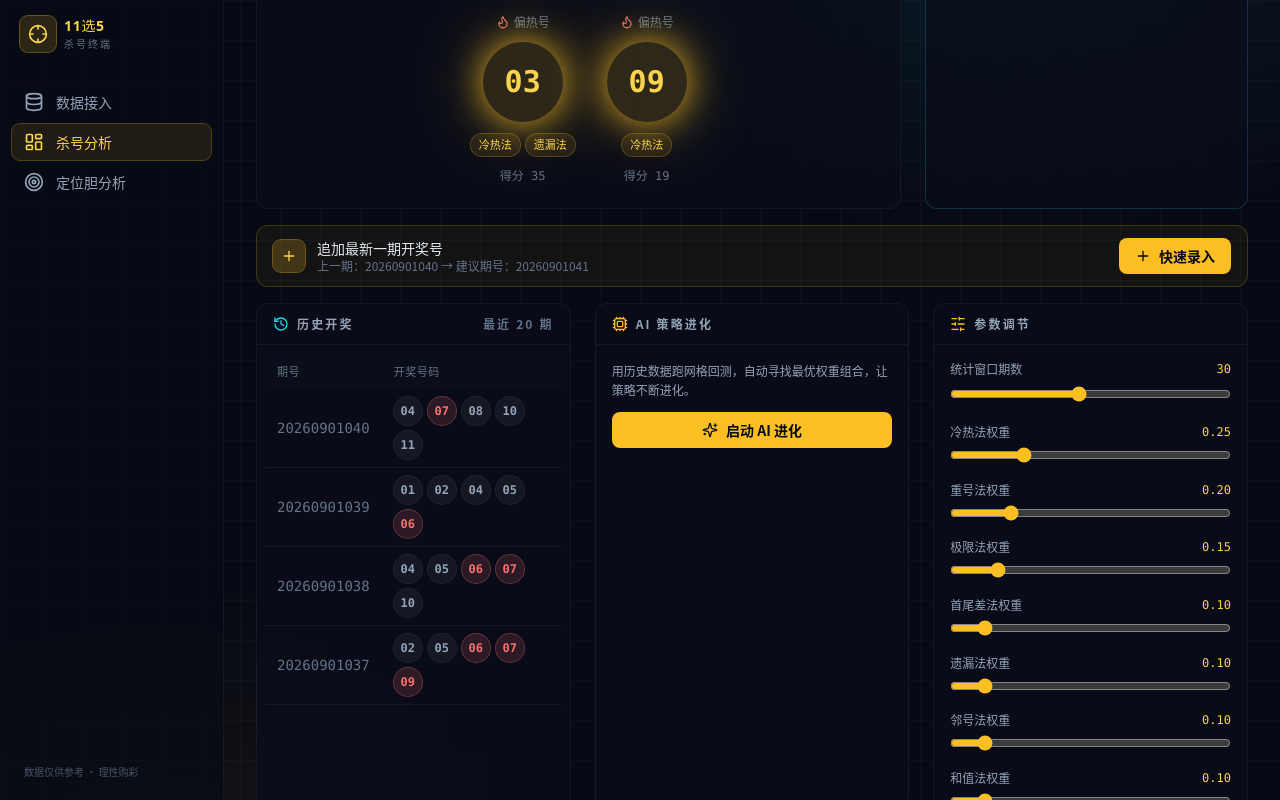
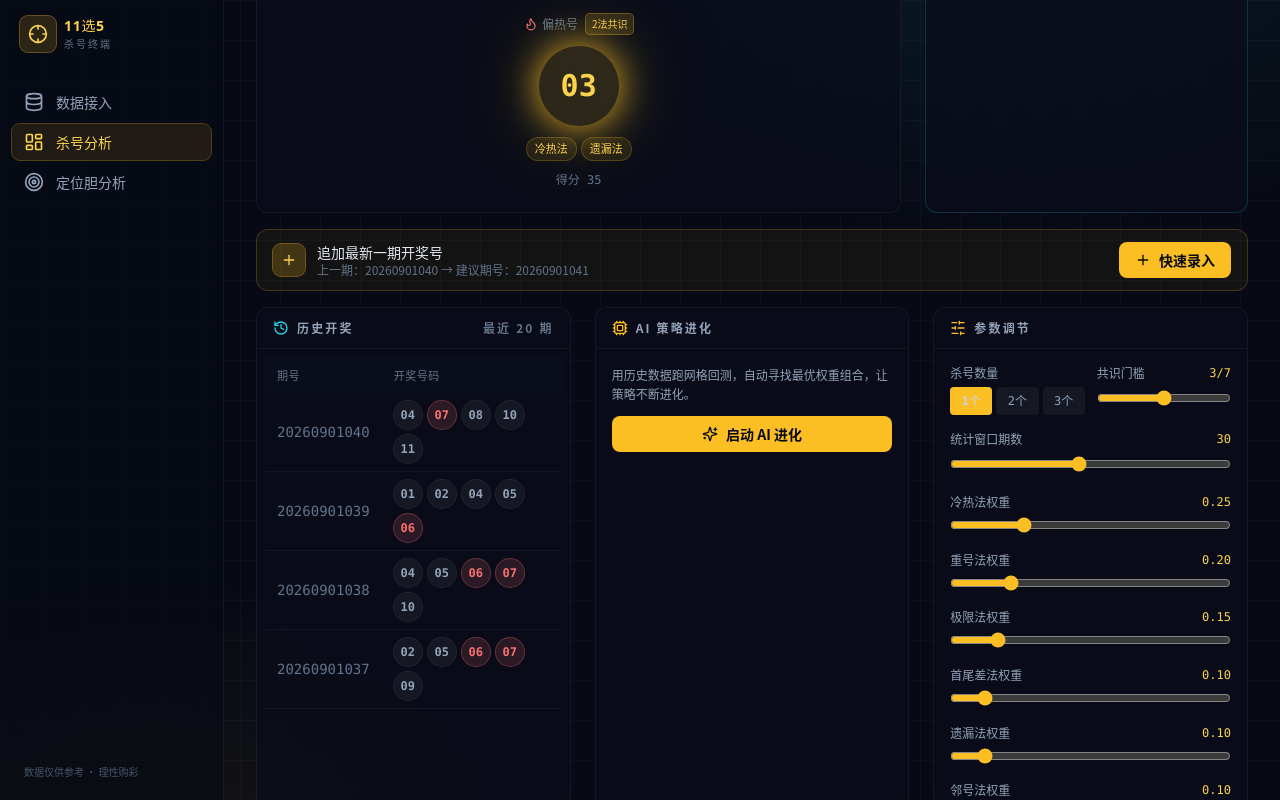
Before and after one commit to yx890809/11or5, a React (Vite) app: page / in a window 1280 px wide. Both pictures are taken after a click on the button "没有链接？载入演示数据体验". Built offline with nearby package versions, Linux system fonts and the light colour scheme.

Commit message:
feat: 杀号引擎重构 - 默认杀1个号(理论55%) + 共识投票制 + 杀号数量/共识门槛可调

```diff
--- a/src/components/KillCard.tsx
+++ b/src/components/KillCard.tsx
@@ -1,14 +1,23 @@
 // 杀号推荐卡
-import { Crosshair, Flame, Snowflake } from "lucide-react";
-import type { KillRecommendation, NumberStat } from "@/types";
+import { Crosshair, Flame, Snowflake, TrendingUp } from "lucide-react";
+import type { KillRecommendation, NumberStat, AnalyzerOptions } from "@/types";
 import Ball from "./Ball";
 
 interface Props {
   recommendation: KillRecommendation;
   stats: NumberStat[];
+  options?: AnalyzerOptions;
 }
 
-export default function KillCard({ recommendation, stats }: Props) {
+/** 杀 N 个号的理论随机正确率 */
+function killSuccessRate(n: number): string {
+  // C(11-n, 5) / C(11, 5)
+  const total = 462; // C(11,5)
+  const ok = [462, 252, 126, 56, 21][n] ?? 0;
+  return ((ok / total) * 100).toFixed(1);
+}
+
+export default function KillCard({ recommendation, stats, options }: Props) {
   const { killNumbers, details } = recommendation;
   const killDetails = killNumbers
     .map((n) => details.find((d) => d.num === n))
@@ -27,13 +36,24 @@ export default function KillCard({ recommendation, stats }: Props) {
     );
   }
 
+  // 算出最高共识度（多少种方法同意）
+  const maxConsensus = Math.max(...killDetails.map((d) => d.methods.length));
+
   return (
     <div className="panel">
       <div className="panel-header justify-between">
         <span className="flex items-center gap-2">
           <Crosshair className="h-4 w-4 text-gold-400" /> 下期杀号推荐
         </span>
-        <span className="text-xs text-slate-500">综合 4 种方法评分</span>
+        <div className="flex items-center gap-2 text-xs text-slate-500">
+          <span className="flex items-center gap-1 text-gold-300">
+            <TrendingUp className="h-3 w-3" /> 共识 {maxConsensus}/7 法
+          </span>
+          <span className="text-slate-600">|</span>
+          <span>理论 {(killSuccessRate(killNumbers.length))}%</span>
+          <span className="text-slate-600">|</span>
+          <span>杀 {killNumbers.length} 个</span>
+        </div>
       </div>
       <div className="flex flex-wrap items-center justify-center gap-4 p-4 md:gap-8 md:p-6">
         {killDetails.map((d, i) => {
@@ -48,6 +68,9 @@ export default function KillCard({ recommendation, stats }: Props) {
                   <Snowflake className="h-3.5 w-3.5 text-cyan-400" />
                 )}
                 {isHot ? "偏热号" : "偏冷号"}
+                <span className="ml-1 rounded bg-gold-400/15 px-1.5 py-0.5 text-[10px] text-gold-300 ring-1 ring-gold-400/40">
+                  {d.methods.length}法共识
+                </span>
               </div>
               <Ball num={d.num} variant="gold" size="xl" glow className="!h-16 !w-16 !text-2xl md:!h-20 md:!w-20 md:!text-3xl" />
               <div className="flex flex-wrap justify-center gap-1.5">
--- a/src/components/ParamPanel.tsx
+++ b/src/components/ParamPanel.tsx
@@ -17,6 +17,7 @@ export default function ParamPanel() {
   const options = useLotteryStore((s) => s.options);
   const setWindow = useLotteryStore((s) => s.setWindow);
   const setWeight = useLotteryStore((s) => s.setWeight);
+  const setOptions = useLotteryStore((s) => s.setOptions);
 
   return (
     <div className="panel">
@@ -24,6 +25,49 @@ export default function ParamPanel() {
         <SlidersHorizontal className="h-4 w-4 text-gold-400" /> 参数调节
       </div>
       <div className="space-y-4 p-4">
+        {/* 杀号数量 + 共识门槛 两个新参数 */}
+        <div className="grid grid-cols-2 gap-3">
+          <div>
+            <div className="mb-1.5 flex items-center justify-between text-xs">
+              <span className="text-slate-400">杀号数量</span>
+            </div>
+            <div className="flex gap-1">
+              {[1, 2, 3].map((n) => (
+                <button
+                  key={n}
+                  onClick={() => setOptions({ ...options, killCount: n })}
+                  className={`flex-1 rounded px-2 py-1.5 text-xs font-mono transition ${
+                    options.killCount === n
+                      ? "bg-gold-400 text-void-950 font-bold"
+                      : "bg-white/5 text-slate-400 hover:bg-white/10"
+                  }`}
+                  title={n === 1 ? "理论正确率 55%" : n === 2 ? "理论正确率 27%" : "理论正确率 12%"}
+                >
+                  {n}个
+                </button>
+              ))}
+            </div>
+          </div>
+          <div>
+            <div className="mb-1.5 flex items-center justify-between text-xs">
+              <span className="text-slate-400">共识门槛</span>
+              <span className="font-mono text-gold-300">{options.consensusMin}/7</span>
+            </div>
+            <input
+              type="range"
+              min={1}
+              max={5}
+              step={1}
+              value={options.consensusMin}
+              onChange={(e) =>
+                setOptions({ ...options, consensusMin: Number(e.target.value) })
+              }
+              className="w-full accent-gold-400"
+            />
+          </div>
+        </div>
+
+        {/* 窗口 */}
         <div>
           <div className="mb-1.5 flex items-center justify-between text-xs">
             <span className="text-slate-400">统计窗口期数</span>
@@ -39,6 +83,8 @@ export default function ParamPanel() {
             className="w-full accent-gold-400"
           />
         </div>
+
+        {/* 权重 */}
         <div className="space-y-3">
           {WEIGHT_LABELS.map((w) => (
             <div key={w.key}>
--- a/src/lib/analyzer.ts
+++ b/src/lib/analyzer.ts
@@ -13,6 +13,8 @@ import type {
 
 export const DEFAULT_OPTIONS: AnalyzerOptions = {
   window: 30,
+  killCount: 1,        // 默认只杀1个号（理论正确率55%，比杀2个的27%高一倍）
+  consensusMin: 3,     // 至少3种方法同时指向才杀（宁缺毋滥）
   weights: {
     hotCold: 0.25,
     limit: 0.15,
@@ -29,6 +31,8 @@ function normalizeOptions(opts?: Partial<AnalyzerOptions>): AnalyzerOptions {
   if (!opts) return { ...DEFAULT_OPTIONS };
   return {
     window: opts.window ?? DEFAULT_OPTIONS.window,
+    killCount: opts.killCount ?? DEFAULT_OPTIONS.killCount,
+    consensusMin: opts.consensusMin ?? DEFAULT_OPTIONS.consensusMin,
     weights: {
       ...DEFAULT_OPTIONS.weights,
       ...(opts.weights ?? {}),
@@ -269,50 +273,47 @@ export function scoreNumbers(
 }
 
 /**
- * 推荐 2 个杀号
- * 优先保证"一热一冷"组合，提升稳健性
+ * 推荐杀号
+ * 核心策略：共识投票制 — 只有 ≥ consensusMin 种方法同时认为该杀才入选
+ * 这样选出的杀号置信度高，而不是各种方法各杀各的互相矛盾
+ * @param killCount 杀号数量（1-3）
+ * @param consensusMin 最少需要几种方法达成共识（2-5）
  */
 export function recommend(
   records: LotteryRecord[],
   options: AnalyzerOptions = DEFAULT_OPTIONS,
 ): KillRecommendation {
   options = normalizeOptions(options);
+  const killCount = Math.max(1, Math.min(3, options.killCount));
+  const consensusMin = Math.max(1, Math.min(7, options.consensusMin));
+
   const { stats, details } = scoreNumbers(records, options);
-  const byScore = [...details].sort((a, b) => b.score - a.score);
 
-  const kill: ScoreDetail[] = [];
-  if (byScore.length === 0) {
-    return { killNumbers: [], details };
+  // 共识投票：按"方法命中数"降序，再按"加权分"降序
+  const byConsensus = [...details].sort((a, b) => {
+    if (b.methods.length !== a.methods.length) return b.methods.length - a.methods.length;
+    return b.score - a.score;
+  });
+
+  // 筛选出达到共识门槛的号码
+  let qualified = byConsensus.filter((d) => d.methods.length >= consensusMin);
+
+  // 如果没有号码达到门槛，降级用最低门槛（至少2种方法）保证能给出建议
+  if (qualified.length === 0) {
+    qualified = byConsensus.filter((d) => d.methods.length >= 2);
   }
-  // 第一名直接入选
-  kill.push(byScore[0]);
 
-  // 找一个与第一名互补的（若第一名偏热，则补一个偏冷的；反之亦然）
-  const firstStat = stats.find((s) => s.num === kill[0].num)!;
-  const firstIsHot = firstStat && firstStat.freqRate >= 0.4;
-  const candidates = byScore.filter((d) => d.num !== kill[0].num);
-  let second: ScoreDetail | undefined;
-  if (firstIsHot) {
-    // 偏热 → 补偏冷（遗漏最大者）
-    second = [...candidates].sort((a, b) => {
-      const oa = stats.find((s) => s.num === a.num)!.currentOmit;
-      const ob = stats.find((s) => s.num === b.num)!.currentOmit;
-      // 综合遗漏与得分
-      return ob * 10 + b.score - (oa * 10 + a.score);
-    })[0];
+  // 还是没有，就退到按加权分排序取前 killCount 个
+  let kill: ScoreDetail[];
+  if (qualified.length > 0) {
+    kill = qualified.slice(0, killCount);
   } else {
-    // 偏冷 → 补偏热（频次最高者）
-    second = [...candidates].sort((a, b) => {
-      const fa = stats.find((s) => s.num === a.num)!.freq;
-      const fb = stats.find((s) => s.num === b.num)!.freq;
-      return fb * 10 + b.score - (fa * 10 + a.score);
-    })[0];
+    kill = byConsensus.slice(0, killCount);
   }
-  if (second) kill.push(second);
 
   return {
     killNumbers: kill.map((k) => k.num),
-    details: byScore,
+    details: byConsensus,
   };
 }
 
--- a/src/types.ts
+++ b/src/types.ts
@@ -58,6 +58,10 @@ export interface KillRecommendation {
 export interface AnalyzerOptions {
   /** 统计窗口期数 */
   window: number;
+  /** 杀号数量 1-3（默认1个，命中率翻倍：杀1个理论55% vs 杀2个理论27%） */
+  killCount: number;
+  /** 最少需要几种方法同时指向才杀（共识门槛 1-7，默认3） */
+  consensusMin: number;
   /** 各方法权重 0-1 */
   weights: {
     hotCold: number;
```
